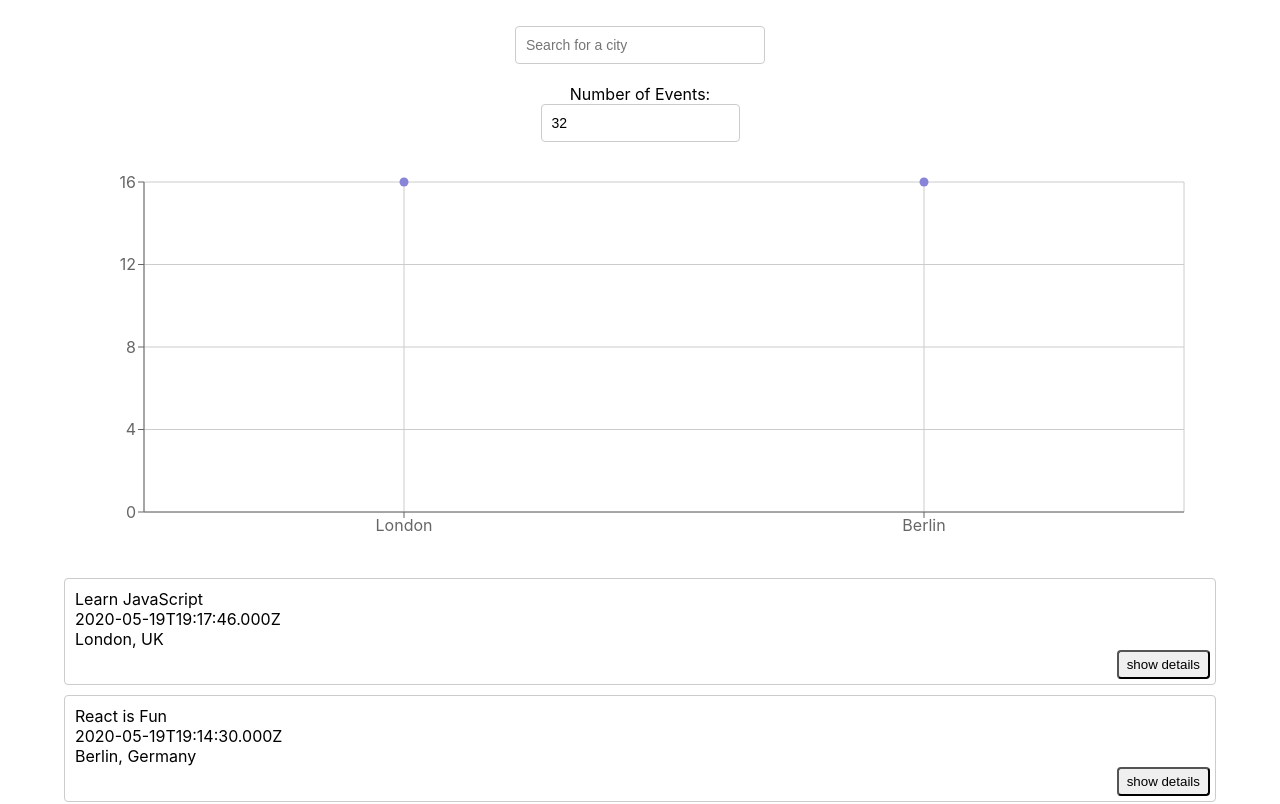
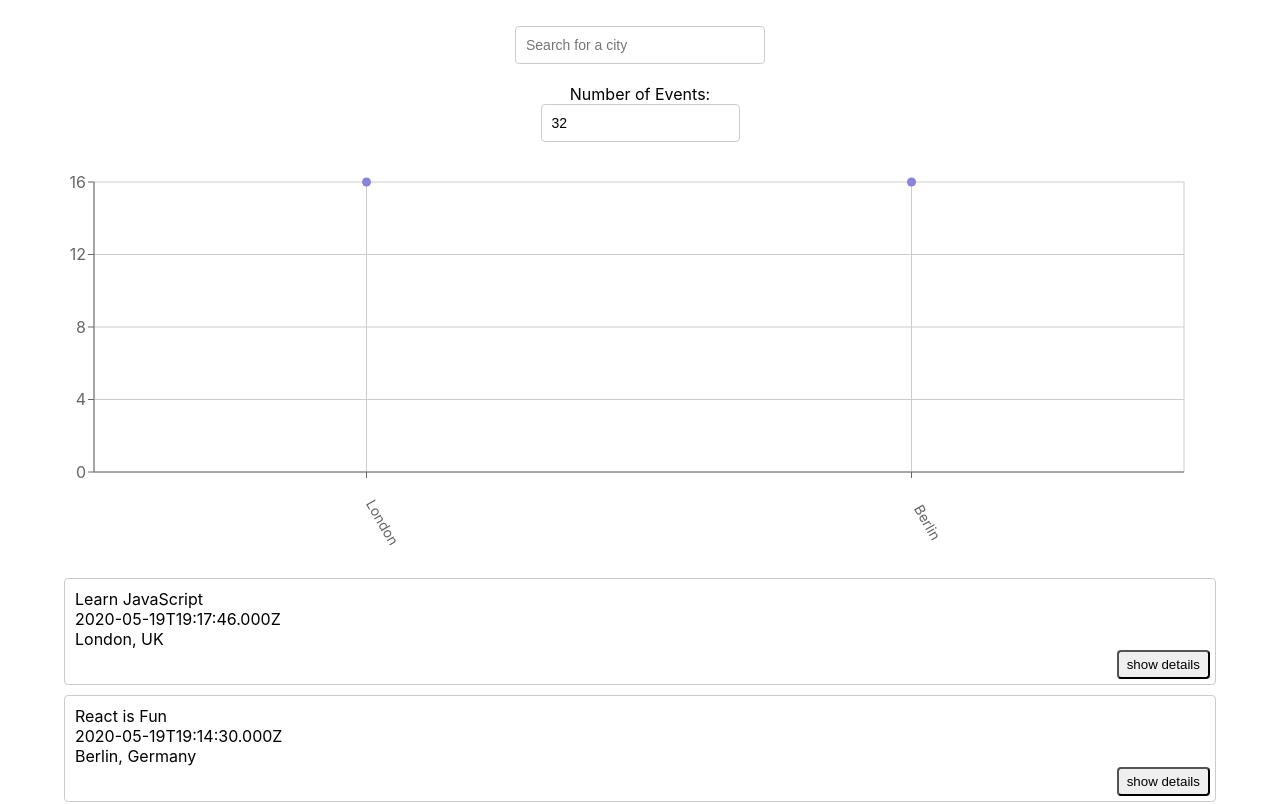
Before and after one commit to sanas12/A4-MeetApp, a React (Create React App) app: page / in a window 1280 px wide. Shown: the top 804 px of the page. Built offline with nearby package versions, Linux system fonts and the light colour scheme; what atatus-spa would draw is missing.

Commit message:
Implemented simplecharts in components by adding CityEventsChart

```diff
--- a/src/components/CityEventsChart.js
+++ b/src/components/CityEventsChart.js
@@ -17,7 +17,7 @@
       const count = events.filter(
         (event) => event.location === location
       ).length;
-      const city = location.split(", ")[0];
+      const city = location.split(/, | - /)[0];
       return { city, count };
     });
     return data;
@@ -33,12 +33,19 @@
         margin={{
           top: 20,
           right: 20,
-          bottom: 20,
-          left: 20,
+          bottom: 60,
+          left: -30,
         }}
       >
         <CartesianGrid />
-        <XAxis type="category" dataKey="city" name="City" />
+        <XAxis
+          type="category"
+          dataKey="city"
+          name="City"
+          angle={60}
+          interval={0}
+          tick={{ dx: 20, dy: 40, fontSize: 14 }}
+        />{" "}
         <YAxis
           type="number"
           dataKey="count"
```
